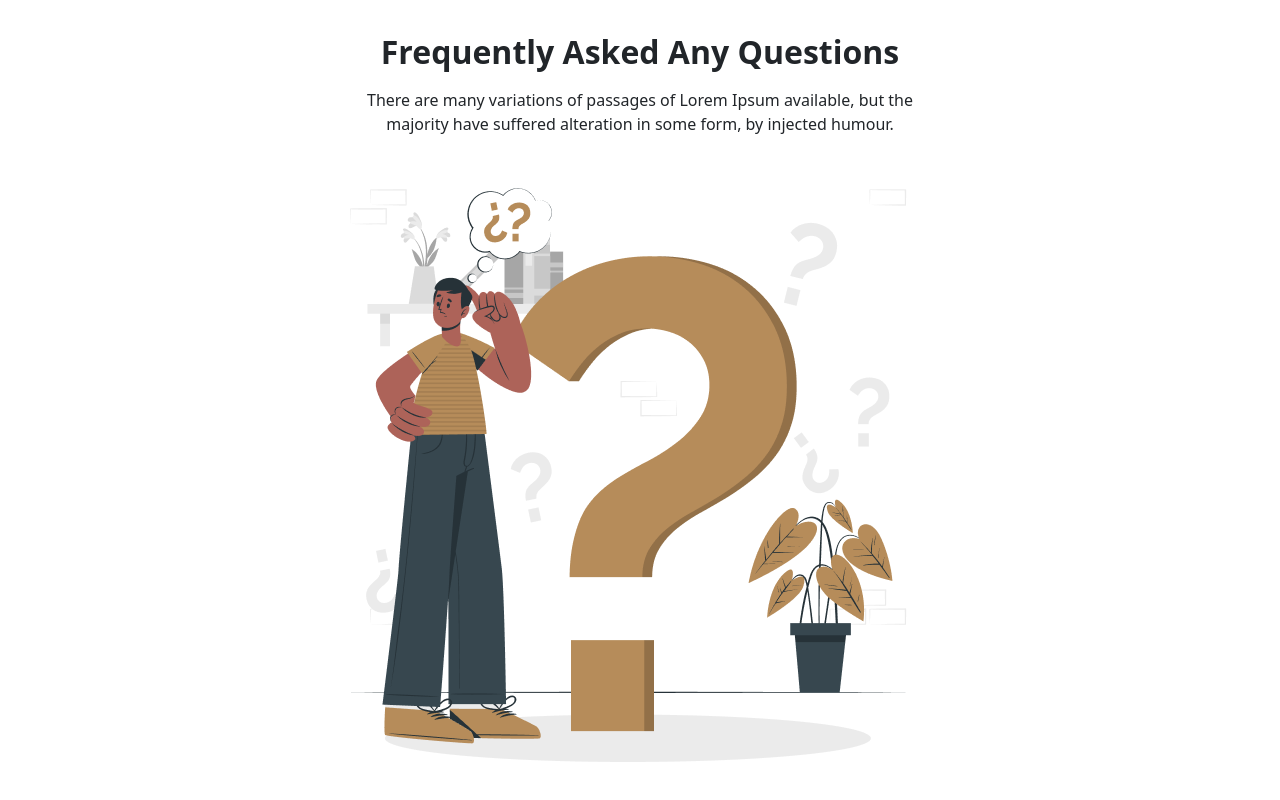
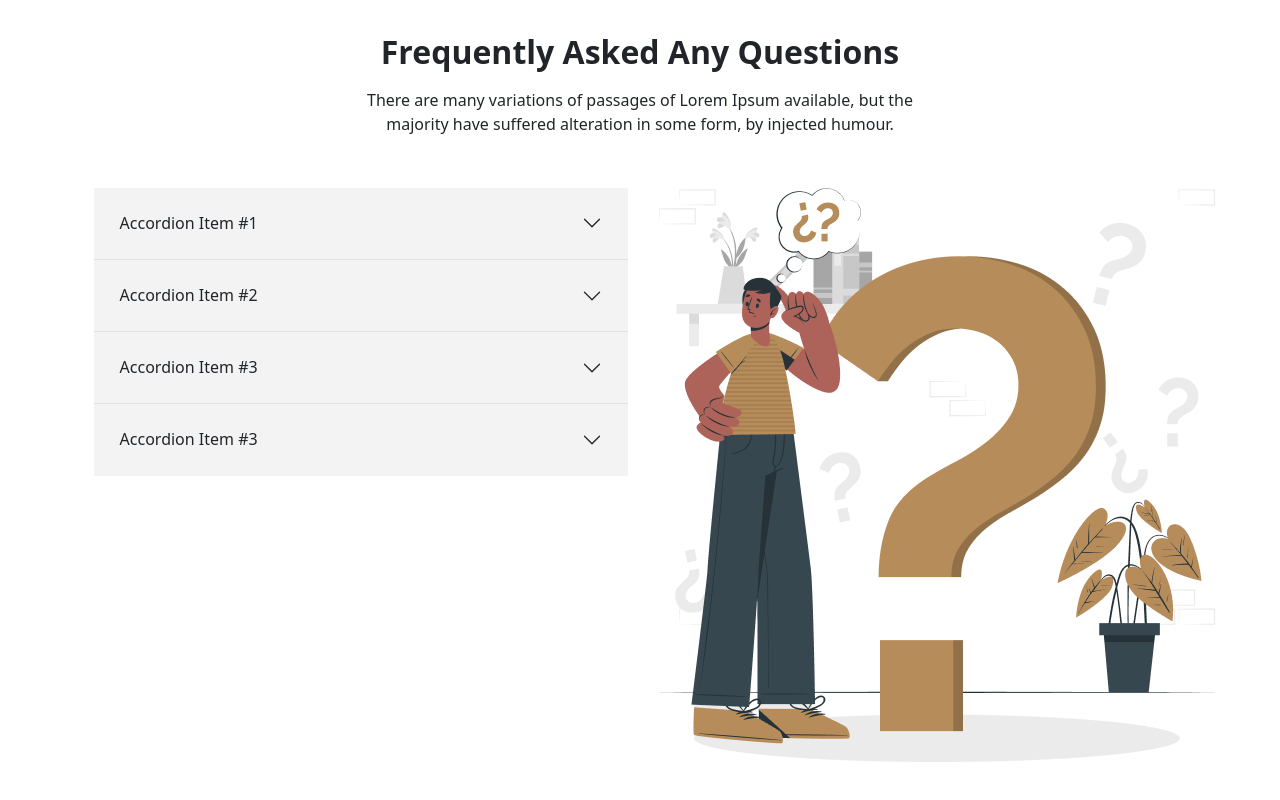
Before and after one commit to ayatbd/legal-solution, a plain HTML site: page index.html in a window 1280 px wide. Shown: the part 2500-3300 px from the top of the page. Drawn offline with Linux system fonts and the light colour scheme.

Commit message:
added question section

```diff
--- a/index.html
+++ b/index.html
@@ -277,11 +277,53 @@
         <div class="d-flex flex-column justify-content-center align-items-center">
           <h2 class="fw-bold my-3">Frequently Asked Any Questions</h2>
           <p class="w-50 text-center mb-5">There are many variations of passages of Lorem Ipsum available, but the majority have suffered alteration in some form, by injected humour.</p>
-          <div class="row pt-1">
-            <div>
-
+          <!-- here is accordiaon -->
+          <div class="row w-100 pt-1">
+            <div class="col-md-6">
+              <div class="accordion accordion-flush" id="accordionFlushExample">
+                <div class="accordion-item">
+                  <h2 class="accordion-header" id="flush-headingOne">
+                    <button class="accordion-button collapsed" type="button" data-bs-toggle="collapse" data-bs-target="#flush-collapseOne" aria-expanded="false" aria-controls="flush-collapseOne">
+                      Accordion Item #1
+                    </button>
+                  </h2>
+                  <div id="flush-collapseOne" class="accordion-collapse collapse" aria-labelledby="flush-headingOne" data-bs-parent="#accordionFlushExample">
+                    <div class="accordion-body">Placeholder content for this accordion, which is intended to demonstrate the <code>.accordion-flush</code> class. This is the first item's accordion body.</div>
+                  </div>
+                </div>
+                <div class="accordion-item">
+                  <h2 class="accordion-header" id="flush-headingTwo">
+                    <button class="accordion-button collapsed" type="button" data-bs-toggle="collapse" data-bs-target="#flush-collapseTwo" aria-expanded="false" aria-controls="flush-collapseTwo">
+                      Accordion Item #2
+                    </button>
+                  </h2>
+                  <div id="flush-collapseTwo" class="accordion-collapse collapse" aria-labelledby="flush-headingTwo" data-bs-parent="#accordionFlushExample">
+                    <div class="accordion-body">Placeholder content for this accordion, which is intended to demonstrate the <code>.accordion-flush</code> class. This is the second item's accordion body. Let's imagine this being filled with some actual content.</div>
+                  </div>
+                </div>
+                <div class="accordion-item">
+                  <h2 class="accordion-header" id="flush-headingThree">
+                    <button class="accordion-button collapsed" type="button" data-bs-toggle="collapse" data-bs-target="#flush-collapseThree" aria-expanded="false" aria-controls="flush-collapseThree">
+                      Accordion Item #3
+                    </button>
+                  </h2>
+                  <div id="flush-collapseThree" class="accordion-collapse collapse" aria-labelledby="flush-headingThree" data-bs-parent="#accordionFlushExample">
+                    <div class="accordion-body">Placeholder content for this accordion, which is intended to demonstrate the <code>.accordion-flush</code> class. This is the third item's accordion body. Nothing more exciting happening here in terms of content, but just filling up the space to make it look, at least at first glance, a bit more representative of how this would look in a real-world application.</div>
+                  </div>
+                </div>
+                <div class="accordion-item">
+                  <h2 class="accordion-header" id="flush-headingThree">
+                    <button class="accordion-button collapsed" type="button" data-bs-toggle="collapse" data-bs-target="#flush-collapseThree2" aria-expanded="false" aria-controls="flush-collapseThree">
+                      Accordion Item #3
+                    </button>
+                  </h2>
+                  <div id="flush-collapseThree2" class="accordion-collapse collapse" aria-labelledby="flush-headingThree" data-bs-parent="#accordionFlushExample">
+                    <div class="accordion-body">Placeholder content for this accordion, which is intended to demonstrate the <code>.accordion-flush</code> class. This is the third item's accordion body. Nothing more exciting happening here in terms of content, but just filling up the space to make it look, at least at first glance, a bit more representative of how this would look in a real-world application.</div>
+                  </div>
+                </div>
+              </div>
             </div>
-            <div>
+            <div class="col-md-6">
               <img src="images/Framee.png" alt="">
             </div>
           </div>
```
Also changed, not shown: css/bootstrap.css.
